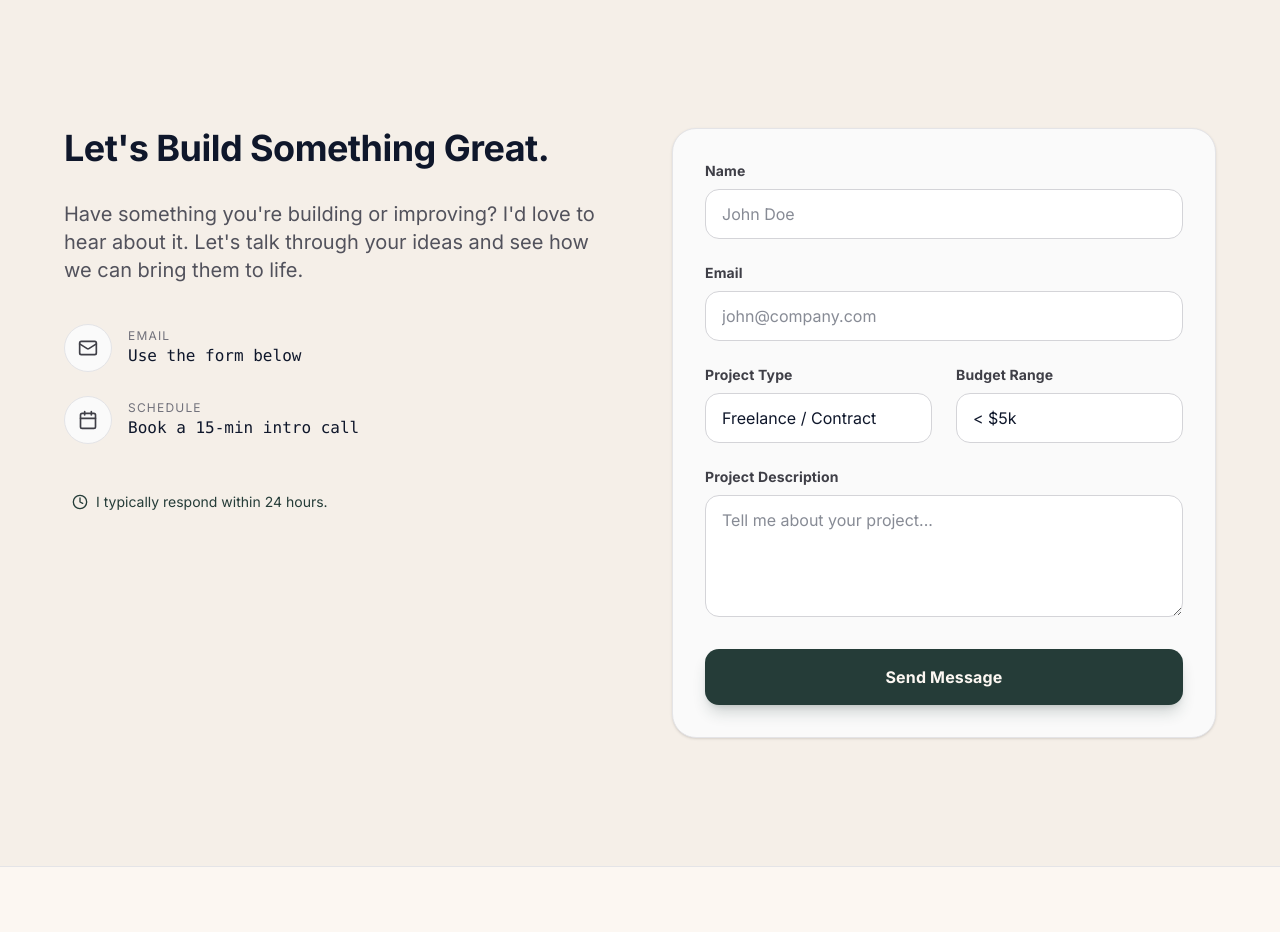
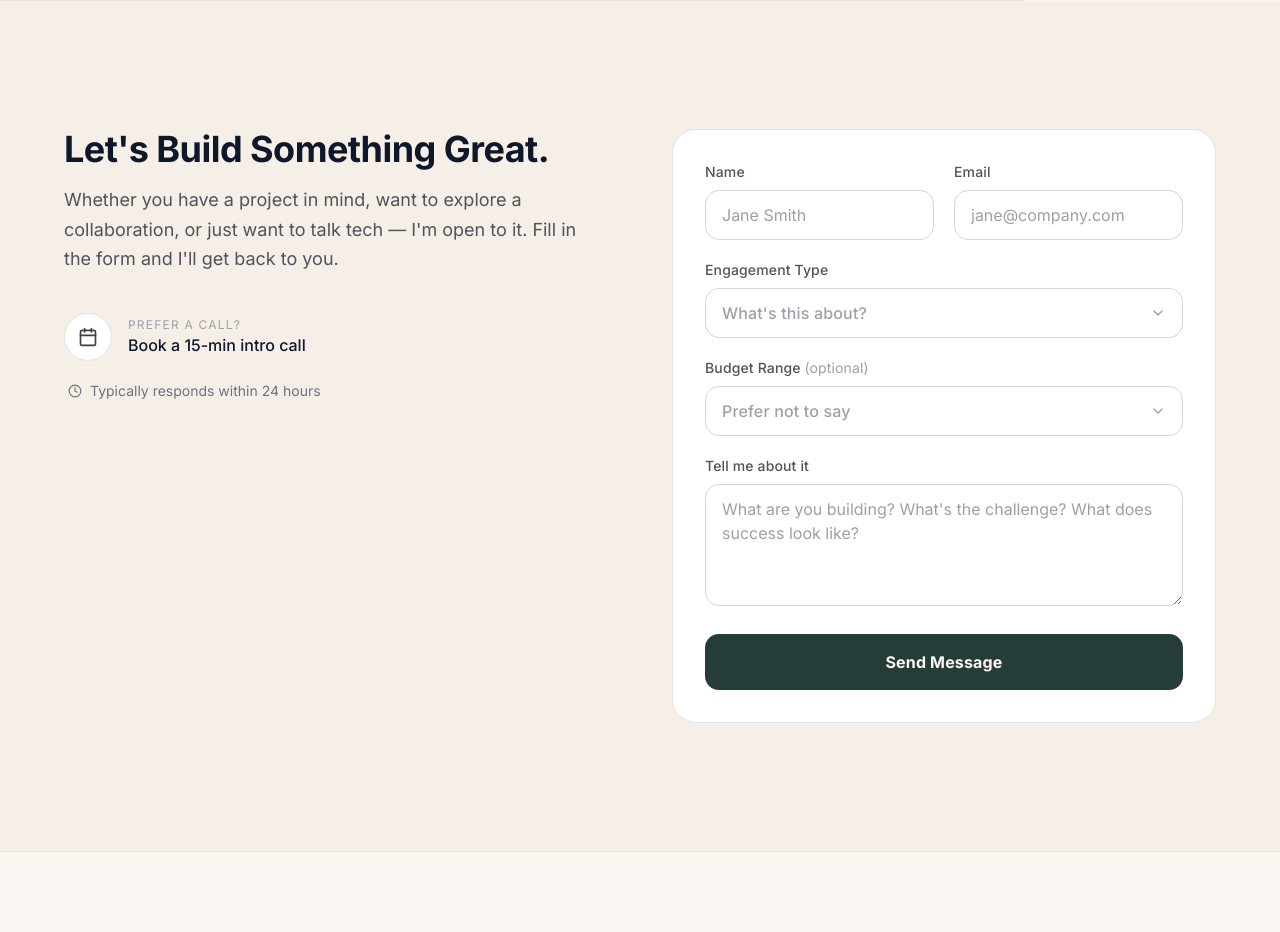
Before and after one commit to CDenn03/cdenn-port-v2, a Next.js app: page / in a window 1280 px wide. Shown: the part 4520-5452 px from the top of the page. Built offline with nearby package versions, Linux system fonts and the light colour scheme.

Commit message:
Branding refinement

```diff
--- a/src/app/components/sections/ContactSection.tsx
+++ b/src/app/components/sections/ContactSection.tsx
@@ -1,14 +1,29 @@
 "use client";
 
-import { useState } from "react";
-import { Mail, Calendar, Clock, CheckCircle, AlertCircle, Loader2 } from "lucide-react";
+import { useState, useSyncExternalStore } from "react";
+import { Calendar, Clock, CheckCircle, AlertCircle, Loader2 } from "lucide-react";
 import { Reveal } from "../ui/Reveal";
+import { CustomSelect } from "./contact/CustomSelect";
+import {
+  detectCurrency,
+  engagementTypes,
+  buildBudgetOptions,
+  fallbackBudgetOptions,
+} from "./contact/utils";
 
 type Status = "idle" | "loading" | "success" | "error";
 
 export const ContactSection = () => {
   const [status, setStatus] = useState<Status>("idle");
   const [errorMsg, setErrorMsg] = useState("");
+  const [engagementType, setEngagementType] = useState("");
+  const [budgetRange, setBudgetRange] = useState("");
+
+  const mounted = useSyncExternalStore(() => () => {}, () => true, () => false);
+
+  const currency = mounted ? detectCurrency() : "USD";
+  const budgetOptions = mounted ? buildBudgetOptions(currency) : fallbackBudgetOptions;
+  const engagementOptions = engagementTypes.map((t) => ({ value: t, label: t }));
 
   const handleSubmit = async (e: React.FormEvent<HTMLFormElement>) => {
     e.preventDefault();
@@ -19,8 +34,8 @@ export const ContactSection = () => {
     const data = {
       name: (form.elements.namedItem("name") as HTMLInputElement).value,
       email: (form.elements.namedItem("email") as HTMLInputElement).value,
-      projectType: (form.elements.namedItem("projectType") as HTMLSelectElement).value,
-      budgetRange: (form.elements.namedItem("budgetRange") as HTMLSelectElement).value,
+      engagementType,
+      budgetRange: budgetRange === "prefer-not" ? "Not specified" : budgetRange,
       projectDescription: (form.elements.namedItem("projectDescription") as HTMLTextAreaElement).value,
     };
 
@@ -38,110 +53,124 @@ export const ContactSection = () => {
 
       setStatus("success");
       form.reset();
+      setEngagementType("");
+      setBudgetRange("");
     } catch (err) {
       setErrorMsg(err instanceof Error ? err.message : "Something went wrong.");
       setStatus("error");
     }
   };
 
-  const inputClass = "w-full border rounded-xl px-4 py-3 text-base focus:outline-none focus:border-primary dark:focus:border-[#FCF7F2] transition-colors bg-white border-zinc-300 text-slate-900 dark:bg-[#1a1a1a] dark:border-[#2a2a2a] dark:text-[#FCF7F2] dark:placeholder-[#555555]";
+  const inputClass =
+    "w-full border rounded-xl px-4 py-3 text-base focus:outline-none focus:border-primary dark:focus:border-[#FCF7F2] transition-colors bg-white border-zinc-300 text-slate-900 placeholder-zinc-400 dark:bg-[#1a1a1a] dark:border-[#2a2a2a] dark:text-[#FCF7F2] dark:placeholder-[#555555]";
 
   return (
     <section id="contact" className="py-20 md:py-32 px-6 transition-colors duration-300 bg-[#F5EFE8] dark:bg-[#111111]">
       <div className="max-w-6xl mx-auto grid md:grid-cols-2 gap-16">
+
+        {/* Left */}
         <div>
           <Reveal>
-            <h2 className="text-3xl md:text-4xl font-bold mb-8 text-slate-900 dark:text-[#FCF7F2]">Let&apos;s Build Something Great.</h2>
-            <p className="text-lg md:text-xl mb-10 text-zinc-600 dark:text-[#b0b0b0]">
-              Have something you&apos;re building or improving? I&apos;d love to hear about it.
-              Let&apos;s talk through your ideas and see how we can bring them to life.
+            <h2 className="text-3xl md:text-4xl font-bold mb-4 text-slate-900 dark:text-[#FCF7F2]">
+              Let&apos;s Build Something Great.
+            </h2>
+            <p className="text-lg mb-10 text-zinc-600 dark:text-[#b0b0b0] leading-relaxed">
+              Whether you have a project in mind, want to explore a collaboration, or just want
+              to talk tech — I&apos;m open to it. Fill in the form and I&apos;ll get back to you.
             </p>
           </Reveal>
 
           <Reveal>
-            <div className="space-y-6">
-              <a href="#contact" className="flex items-center gap-4 transition-colors group text-zinc-700 hover:text-primary dark:text-[#b0b0b0] dark:hover:text-[#FCF7F2]">
-                <div className="w-12 h-12 rounded-full flex items-center justify-center transition-colors bg-zinc-50 border border-zinc-200 group-hover:border-primary/30 dark:bg-[#1a1a1a] dark:border-[#2a2a2a] dark:group-hover:border-[#FCF7F2]/30">
-                  <Mail size={20} />
-                </div>
-                <div>
-                  <p className="text-xs uppercase tracking-widest text-zinc-500 dark:text-[#666666]">Email</p>
-                  <p className="font-mono text-base text-slate-900 dark:text-[#FCF7F2]">Use the form below</p>
-                </div>
-              </a>
-
-              <a href="#" className="flex items-center gap-4 transition-colors group text-zinc-700 hover:text-primary dark:text-[#b0b0b0] dark:hover:text-[#FCF7F2]">
-                <div className="w-12 h-12 rounded-full flex items-center justify-center transition-colors bg-zinc-50 border border-zinc-200 group-hover:border-primary/30 dark:bg-[#1a1a1a] dark:border-[#2a2a2a] dark:group-hover:border-[#FCF7F2]/30">
+            <div className="space-y-5">
+              <div className="flex items-center gap-4 text-zinc-700 dark:text-[#b0b0b0]">
+                <div className="w-12 h-12 rounded-full flex items-center justify-center bg-white border border-zinc-200 dark:bg-[#1a1a1a] dark:border-[#2a2a2a]">
                   <Calendar size={20} />
                 </div>
                 <div>
-                  <p className="text-xs uppercase tracking-widest text-zinc-500 dark:text-[#666666]">Schedule</p>
-                  <p className="font-mono text-base text-slate-900 dark:text-[#FCF7F2]">Book a 15-min intro call</p>
+                  <p className="text-xs uppercase tracking-widest text-zinc-400 dark:text-[#666666]">Prefer a call?</p>
+                  <p className="text-base font-medium text-slate-900 dark:text-[#FCF7F2]">Book a 15-min intro call</p>
                 </div>
-              </a>
               </div>
-
-            <div className="mt-8 py-4 px-2">
-              <p className="text-sm flex items-center gap-2 text-primary dark:text-[#FCF7F2]">
-                <Clock size={16} />
-                I typically respond within 24 hours.
-              </p>
+              <div className="flex items-center gap-2 text-sm text-zinc-500 dark:text-[#888888] pl-1">
+                <Clock size={14} className="shrink-0" />
+                Typically responds within 24 hours
+              </div>
             </div>
           </Reveal>
         </div>
 
+        {/* Right — form */}
         <Reveal>
+          {status === "success" ? (
+            <div className="rounded-3xl p-10 flex flex-col items-center justify-center text-center gap-4 bg-white border border-zinc-200 dark:bg-[#1a1a1a] dark:border-[#2a2a2a] min-h-[400px]">
+              <CheckCircle size={40} className="text-primary dark:text-[#FCF7F2]" />
+              <h3 className="text-xl font-bold text-slate-900 dark:text-[#FCF7F2]">Message sent!</h3>
+              <p className="text-zinc-500 dark:text-[#888888]">I&apos;ll get back to you within 24 hours.</p>
+              <button
+                onClick={() => setStatus("idle")}
+                className="mt-2 text-sm font-medium text-primary dark:text-[#FCF7F2] hover:underline underline-offset-4"
+              >
+                Send another message
+              </button>
+            </div>
+          ) : (
             <form
-            className="rounded-3xl p-8 space-y-6 shadow-sm bg-zinc-50 border border-zinc-200 dark:bg-[#1a1a1a] dark:border-[#2a2a2a]"
+              className="rounded-3xl p-8 space-y-5 bg-white border border-zinc-200 dark:bg-[#1a1a1a] dark:border-[#2a2a2a]"
               onSubmit={handleSubmit}
             >
+              <div className="grid sm:grid-cols-2 gap-5">
                 <div>
-              <label htmlFor="name" className="block text-sm font-bold mb-2 text-zinc-700 dark:text-[#b0b0b0]">Name</label>
-              <input type="text" id="name" name="name" required className={inputClass} placeholder="John Doe" />
-            </div>
-
-            <div>
-              <label htmlFor="email" className="block text-sm font-bold mb-2 text-zinc-700 dark:text-[#b0b0b0]">Email</label>
-              <input type="email" id="email" name="email" required className={inputClass} placeholder="john@company.com" />
-            </div>
-
-            <div className="grid grid-cols-2 gap-6">
-              <div>
-                <label htmlFor="project-type" className="block text-sm font-bold mb-2 text-zinc-700 dark:text-[#b0b0b0]">Project Type</label>
-                <select id="project-type" name="projectType" className={`${inputClass} appearance-none`}>
-                  <option>Freelance / Contract</option>
-                  <option>Full-time Opportunity</option>
-                  <option>Consultation</option>
-                </select>
+                  <label htmlFor="name" className="block text-sm font-medium mb-2 text-zinc-600 dark:text-[#b0b0b0]">Name</label>
+                  <input type="text" id="name" name="name" required className={inputClass} placeholder="Jane Smith" />
                 </div>
                 <div>
-                <label htmlFor="budget-range" className="block text-sm font-bold mb-2 text-zinc-700 dark:text-[#b0b0b0]">Budget Range</label>
-                <select id="budget-range" name="budgetRange" className={`${inputClass} appearance-none`}>
-                  <option>&lt; $5k</option>
-                  <option>$5k - $10k</option>
-                  <option>$10k - $25k</option>
-                  <option>$25k+</option>
-                </select>
+                  <label htmlFor="email" className="block text-sm font-medium mb-2 text-zinc-600 dark:text-[#b0b0b0]">Email</label>
+                  <input type="email" id="email" name="email" required className={inputClass} placeholder="jane@company.com" />
                 </div>
               </div>
 
               <div>
-              <label htmlFor="project-description" className="block text-sm font-bold mb-2 text-zinc-700 dark:text-[#b0b0b0]">Project Description</label>
+                <label htmlFor="engagementType" className="block text-sm font-medium mb-2 text-zinc-600 dark:text-[#b0b0b0]">
+                  Engagement Type
+                </label>
+                <CustomSelect
+                  id="engagementType"
+                  name="engagementType"
+                  value={engagementType}
+                  onChange={setEngagementType}
+                  options={engagementOptions}
+                  placeholder="What's this about?"
+                  required
+                />
+              </div>
+
+              <div>
+                <label htmlFor="budgetRange" className="block text-sm font-medium mb-2 text-zinc-600 dark:text-[#b0b0b0]">
+                  Budget Range <span className="text-zinc-400 dark:text-[#555555] font-normal">(optional)</span>
+                </label>
+                <CustomSelect
+                  id="budgetRange"
+                  name="budgetRange"
+                  value={budgetRange}
+                  onChange={setBudgetRange}
+                  options={budgetOptions}
+                  placeholder="Prefer not to say"
+                />
+              </div>
+
+              <div>
+                <label htmlFor="project-description" className="block text-sm font-medium mb-2 text-zinc-600 dark:text-[#b0b0b0]">
+                  Tell me about it
+                </label>
                 <textarea
                   rows={4}
                   id="project-description"
                   name="projectDescription"
                   required
                   className={inputClass}
-                placeholder="Tell me about your project..."
+                  placeholder="What are you building? What's the challenge? What does success look like?"
                 />
               </div>
-
-            {status === "success" && (
-              <div className="flex items-center gap-2 text-sm text-primary dark:text-[#253C38]">
-                <CheckCircle size={16} /> Message sent! I&apos;ll get back to you soon.
-              </div>
-            )}
 
               {status === "error" && (
                 <div className="flex items-center gap-2 text-sm text-red-500">
@@ -152,11 +181,15 @@ export const ContactSection = () => {
               <button
                 type="submit"
                 disabled={status === "loading"}
-              className="w-full bg-primary text-primary-foreground text-base font-bold py-4 rounded-xl hover:opacity-90 transition-all shadow-lg shadow-primary/20 cursor-pointer disabled:opacity-60 disabled:cursor-not-allowed flex items-center justify-center gap-2"
+                className="w-full bg-primary text-primary-foreground text-base font-bold py-4 rounded-xl hover:opacity-90 transition-all cursor-pointer disabled:opacity-60 disabled:cursor-not-allowed flex items-center justify-center gap-2"
               >
-              {status === "loading" ? <><Loader2 size={18} className="animate-spin" /> Sending...</> : "Send Message"}
+                {status === "loading"
+                  ? <><Loader2 size={18} className="animate-spin" /> Sending...</>
+                  : "Send Message"
+                }
               </button>
             </form>
+          )}
         </Reveal>
       </div>
     </section>
--- a/src/app/components/sections/HeroSection.tsx
+++ b/src/app/components/sections/HeroSection.tsx
@@ -54,7 +54,7 @@ export const HeroSection = () => {
 
         <Reveal delay={0.4}>
           <div className="relative group order-1 md:order-2">
-            <div className="relative rounded-2xl overflow-hidden aspect-[3/4] md:aspect-3/4 shadow-2xl bg-white border border-zinc-200 dark:bg-zinc-900 dark:border-zinc-800">
+            <div className="relative rounded-2xl overflow-hidden aspect-3/4 md:aspect-3/4 shadow-2xl bg-white border border-zinc-200 dark:bg-zinc-900 dark:border-zinc-800">
               <Image
                 src="/assets/images/port-photo-4.png"
                 alt="CDenn - Software Engineer"
--- a/src/app/components/sections/SolutionsSection.tsx
+++ b/src/app/components/sections/SolutionsSection.tsx
@@ -47,7 +47,7 @@ export const SolutionsSection = () => {
                           <span className="animate-ping absolute inline-flex h-full w-full rounded-full bg-primary dark:bg-[#FCF7F2] opacity-75"></span>
                           <span className="relative inline-flex rounded-full h-1.5 w-1.5 bg-primary dark:bg-[#FCF7F2]"></span>
                         </span>
-                        Ongoing
+                        <span>Ongoing</span>
                       </span>
                     )}
                   </div>
--- /dev/null
+++ b/src/app/components/sections/contact/CustomSelect.tsx
@@ -0,0 +1,86 @@
+"use client";
+
+import { useState, useRef, useEffect } from "react";
+import { ChevronDown } from "lucide-react";
+
+interface CustomSelectProps {
+  id: string;
+  name: string;
+  value: string;
+  onChange: (val: string) => void;
+  options: { value: string; label: string }[];
+  placeholder?: string;
+  required?: boolean;
+}
+
+export function CustomSelect({
+  id,
+  name,
+  value,
+  onChange,
+  options,
+  placeholder,
+  required,
+}: Readonly<CustomSelectProps>) {
+  const [open, setOpen] = useState(false);
+  const ref = useRef<HTMLDivElement>(null);
+
+  useEffect(() => {
+    function handleClick(e: MouseEvent) {
+      if (ref.current && !ref.current.contains(e.target as Node)) {
+        setOpen(false);
+      }
+    }
+    document.addEventListener("mousedown", handleClick);
+    return () => document.removeEventListener("mousedown", handleClick);
+  }, []);
+
+  const selected = options.find((o) => o.value === value);
+
+  return (
+    <div ref={ref} className="relative">
+      <input type="hidden" id={id} name={name} value={value} required={required} />
+
+      <button
+        type="button"
+        onClick={() => setOpen((p) => !p)}
+        className={`w-full flex items-center justify-between px-4 py-3 rounded-xl border text-base transition-colors text-left
+          bg-white border-zinc-300 text-slate-900
+          dark:bg-[#1a1a1a] dark:border-[#2a2a2a] dark:text-[#FCF7F2]
+          ${open
+            ? "border-primary dark:border-[#FCF7F2]"
+            : "hover:border-zinc-400 dark:hover:border-[#444444]"
+          }
+          ${value ? "" : "text-zinc-400 dark:text-[#555555]"}
+        `}
+      >
+        <span>{selected?.label ?? placeholder}</span>
+        <ChevronDown
+          size={16}
+          className={`shrink-0 transition-transform text-zinc-400 dark:text-[#555555] ${open ? "rotate-180" : ""}`}
+        />
+      </button>
+
+      {open && (
+        <ul className="absolute z-50 mt-1 w-full rounded-xl border overflow-hidden shadow-lg bg-white border-zinc-200 dark:bg-[#1a1a1a] dark:border-[#2a2a2a]">
+          {options.map((opt) => (
+            <li key={opt.value}>
+              <button
+                type="button"
+                onClick={() => { onChange(opt.value); setOpen(false); }}
+                className={`w-full text-left px-4 py-2.5 text-sm transition-colors
+                  ${value === opt.value
+                    ? "bg-primary text-primary-foreground dark:bg-[#FCF7F2] dark:text-[#0a0a0a] font-medium"
+                    : "text-slate-700 hover:bg-zinc-50 dark:text-[#b0b0b0] dark:hover:bg-[#222222]"
+                  }
+                `}
+              >
+                {opt.label}
+              </button>
+            </li>
+          ))}
+        </ul>
+      )}
+    </div>
+  );
+}
--- /dev/null
+++ b/src/app/components/sections/contact/utils.ts
@@ -0,0 +1,62 @@
+export function detectCurrency(): string {
+  try {
+    const tz = Intl.DateTimeFormat().resolvedOptions().timeZone;
+    const tzCurrencyMap: Record<string, string> = {
+      "Africa/Nairobi": "KES",
+      "Africa/Lagos": "NGN",
+      "Africa/Accra": "GHS",
+      "Africa/Johannesburg": "ZAR",
+      "Africa/Cairo": "EGP",
+      "Europe/London": "GBP",
+      "Europe/Berlin": "EUR",
+      "Europe/Paris": "EUR",
+      "America/New_York": "USD",
+      "America/Los_Angeles": "USD",
+      "Asia/Dubai": "AED",
+      "Asia/Kolkata": "INR",
+    };
+    return tzCurrencyMap[tz] ?? "USD";
+  } catch {
+    return "USD";
+  }
+}
+
+export function formatBudget(amount: number, currency: string): string {
+  try {
+    return new Intl.NumberFormat(undefined, {
+      style: "currency",
+      currency,
+      maximumFractionDigits: 0,
+    }).format(amount);
+  } catch {
+    return `${amount.toLocaleString()}`;
+  }
+}
+
+export const engagementTypes = [
+  "Freelance / Contract",
+  "Full-time Opportunity",
+  "Technical Advisory",
+  "Code Review / Audit",
+  "Mentorship",
+  "Partnership / Collaboration",
+  "Other (I'll specify)",
+];
+
+export function buildBudgetOptions(currency: string) {
+  return [
+    { value: "prefer-not", label: "Prefer not to say" },
+    { value: `< ${formatBudget(5000, currency)}`, label: `< ${formatBudget(5000, currency)}` },
+    { value: `${formatBudget(5000, currency)} – ${formatBudget(10000, currency)}`, label: `${formatBudget(5000, currency)} – ${formatBudget(10000, currency)}` },
+    { value: `${formatBudget(10000, currency)} – ${formatBudget(25000, currency)}`, label: `${formatBudget(10000, currency)} – ${formatBudget(25000, currency)}` },
+    { value: `${formatBudget(25000, currency)}+`, label: `${formatBudget(25000, currency)}+` },
+  ];
+}
+
+export const fallbackBudgetOptions = [
+  { value: "prefer-not", label: "Prefer not to say" },
+  { value: "< $5,000", label: "< $5,000" },
+  { value: "$5,000 – $10,000", label: "$5,000 – $10,000" },
+  { value: "$10,000 – $25,000", label: "$10,000 – $25,000" },
+  { value: "$25,000+", label: "$25,000+" },
+];
--- a/src/app/page.tsx
+++ b/src/app/page.tsx
@@ -32,6 +32,7 @@ export default function Portfolio() {
       <SolutionsSection />
       {/* <TestimonialsSection /> */}
       {/* <WritingSection /> */}
+      <div className="w-4/5 h-px bg-zinc-200 dark:bg-[#1a1a1a]" />
       <ContactSection />
       <Footer />
       <BackToTop />
--- a/src/app/privacy/page.tsx
+++ b/src/app/privacy/page.tsx
@@ -84,7 +84,6 @@ export default function PrivacyPage() {
         </div>
       </div>
 
-      {/* Content */}
       <div className="max-w-3xl mx-auto px-6 py-16 md:py-24">
         <div className="mb-12">
           <p className="text-xs font-bold uppercase tracking-widest text-primary dark:text-[#888888] mb-4">
@@ -131,7 +130,7 @@ export default function PrivacyPage() {
         </div>
 
         <div className="mt-16 pt-8 border-t border-zinc-200 dark:border-[#1a1a1a]">
-          {/* Privacy Request Form */}
+
           <div className="mb-16">
             <h2 className="text-2xl font-bold mb-2 text-slate-900 dark:text-[#FCF7F2]">
               Submit a Privacy Request
```
Also changed, not shown: src/app/api/contact/route.ts (+4 -4 lines), 2 other files (tests, documents, lock files or other folders). Lines whose indentation alone changed are shown as unchanged.
